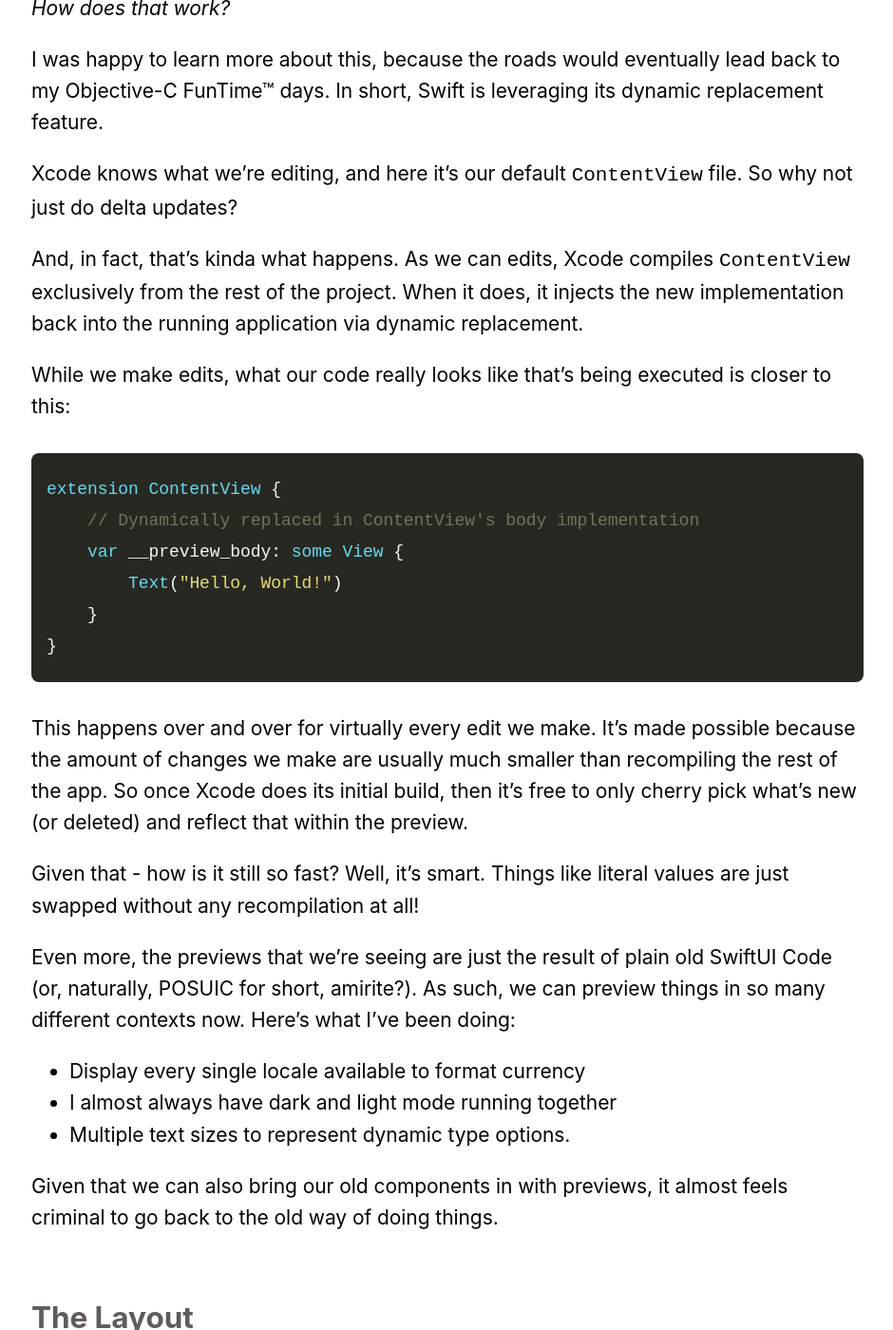
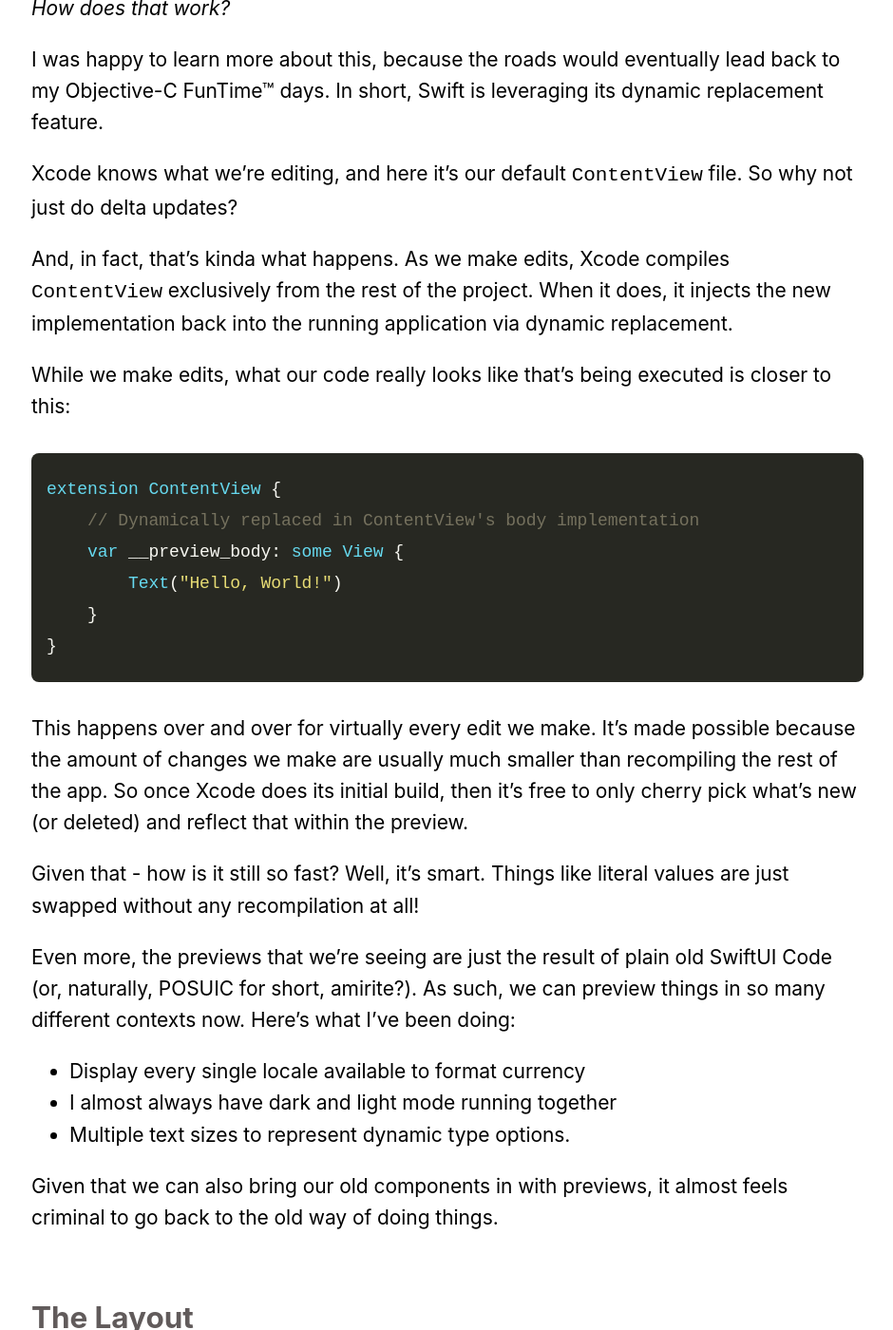
Before and after one commit to hassaan4584/Swiftjective-C, a Jekyll site: the page built from _posts/2019-11-08-SwiftUI-What-Just-Happened.md, in a window 1280 px wide and 1400 px high, scrolled down 8237 px. Shown: the whole window at 95% size, without its empty margins (169-1109 px from the left). Built offline with Jekyll 4.4.1, drawn with Linux system fonts in a browser that asks for light colours; comment, search, counter and statistics services are not loaded.

```diff
--- a/_includes/articleTag.html
+++ b/_includes/articleTag.html
@@ -6,6 +6,10 @@
 <small class="articleTechNote">
     Tech Note
 </small>
+{% elsif post.tags[0] == "Trivia" %}
+<small class="articleTagTrivia">
+    Trivia
+</small>
 {% else %}
 <small class="articleTag">
     Technical Article
--- a/_posts/2019-11-08-SwiftUI-What-Just-Happened.md
+++ b/_posts/2019-11-08-SwiftUI-What-Just-Happened.md
@@ -177,7 +177,7 @@ I was happy to learn more about this, because the roads would eventually lead ba
 
 Xcode knows what we're editing, and here it's our default `ContentView` file. So why not just do delta updates?
 
-And, in fact, that's kinda what happens. As we can edits, Xcode compiles `ContentView` exclusively from the rest of the project. When it does, it injects the new implementation back into the running application via dynamic replacement.
+And, in fact, that's kinda what happens. As we make edits, Xcode compiles `ContentView` exclusively from the rest of the project. When it does, it injects the new implementation back into the running application via dynamic replacement.
 
 While we make edits, what our code really looks like that's being executed is closer to this:
 
--- a/_sass/themes.scss
+++ b/_sass/themes.scss
@@ -62,7 +62,17 @@
      border-radius: 6px;
      font-size: 12px;
      display: block;
-     width: 112px;
+     width: 108px;
+ }
+
+ .articleTagTrivia {
+     background-color: $secondary-color;
+     color: white;
+     padding: 4px 6px 4px 6px;
+     border-radius: 6px;
+     font-size: 12px;
+     display: block;
+     width: 44px;
  }
 
  .articleTagByDate {
```
Also changed, not shown: _posts/2020-6-11-WWDC-2020-The-Pregame-Quiz.md (added, +157 -0 lines), 7 other files.
